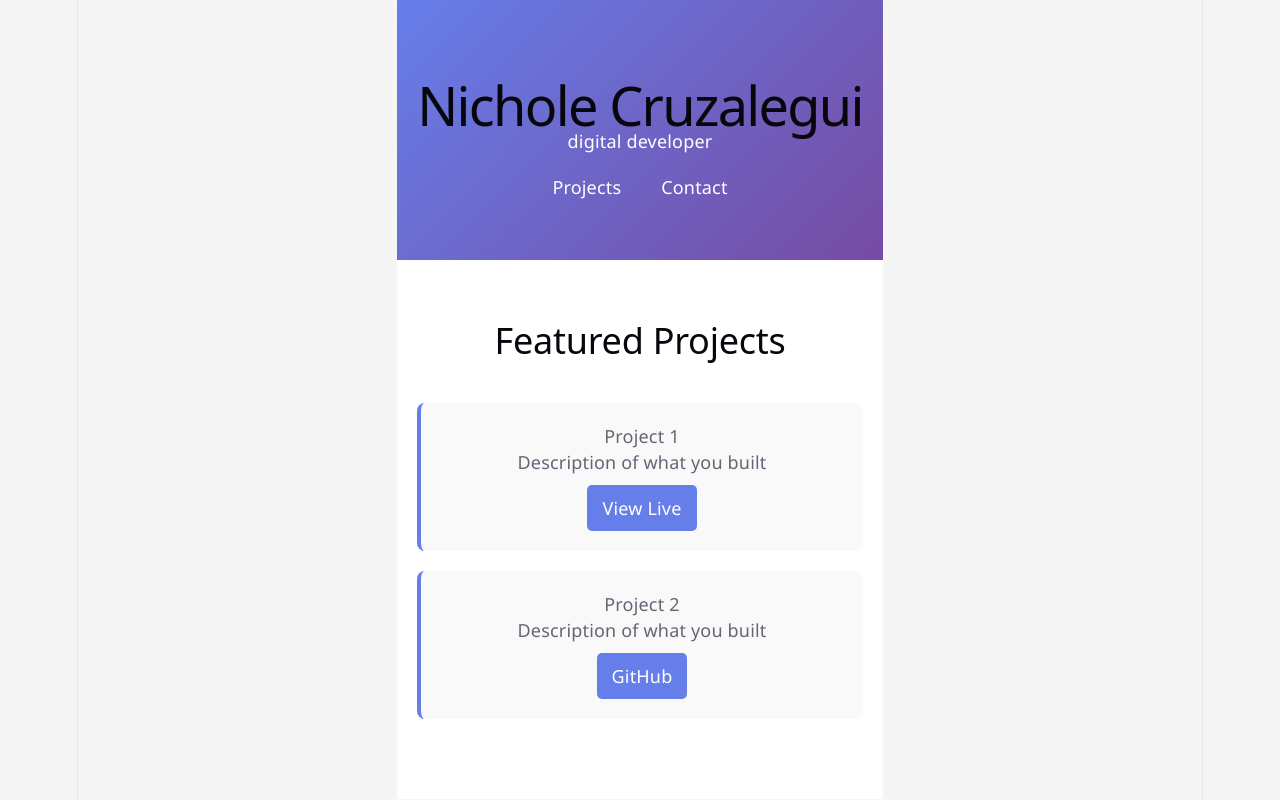
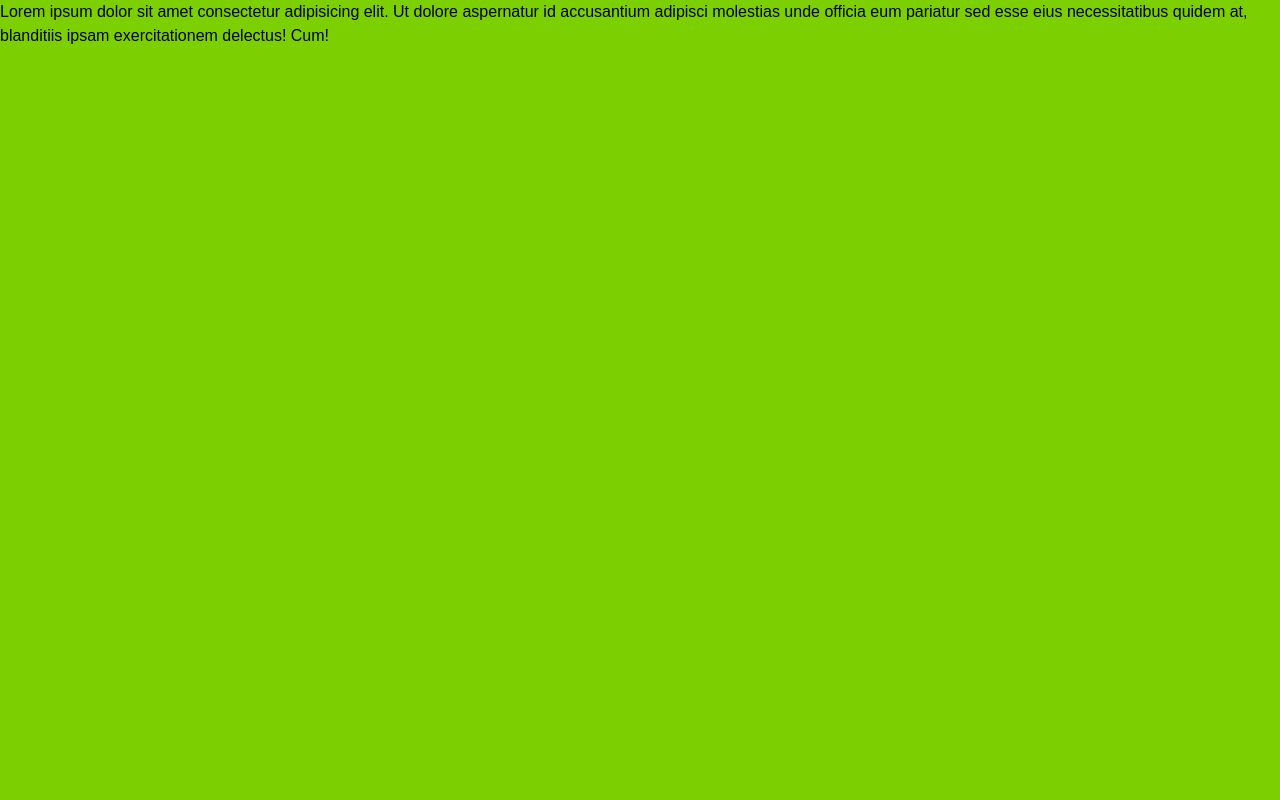
Before and after one commit to cruzn978/vite-portfolio-2026, a React (Vite) app: page / in a window 1280 px wide. Shown: the top 800 px of the page. Built offline with nearby package versions, Linux system fonts and the light colour scheme.

Commit message:
Tests tailwind

```diff
--- a/package.json
+++ b/package.json
@@ -14,6 +14,9 @@
   },
   "dependencies": {
     "@tailwindcss/vite": "^4.2.4",
+    "@tailwindplus/elements": "^1.0.22",
+    "prettier": "^3.8.3",
+    "prettier-plugin-tailwindcss": "^0.8.0",
     "react": "^19.2.5",
     "react-dom": "^19.2.5"
   },
--- a/src/App.css
+++ b/src/App.css
@@ -1,83 +1,6 @@
+/* reg styles on top of App.css */
 * {
   margin: 0;
   padding: 0;
   box-sizing: border-box;
 }
-
-body {
-  font-family: 'Segoe UI', Tahoma, Geneva, Verdana, sans-serif;
-  background: #f5f5f5;
-}
-
-.portfolio {
-  max-width: 1200px;
-  margin: 0 auto;
-}
-
-.header {
-  background: linear-gradient(135deg, #667eea 0%, #764ba2 100%);
-  color: white;
-  padding: 60px 20px;
-  text-align: center;
-}
-
-.header h1 {
-  font-size: 3em;
-  margin-bottom: 10px;
-}
-
-.header nav {
-  margin-top: 20px;
-}
-
-.header nav a {
-  color: white;
-  margin: 0 20px;
-  text-decoration: none;
-  font-weight: 500;
-}
-
-.projects {
-  padding: 60px 20px;
-  background: white;
-}
-
-.projects h2 {
-  text-align: center;
-  margin-bottom: 40px;
-  font-size: 2em;
-}
-
-.project-card {
-  background: #f9f9f9;
-  padding: 20px;
-  margin: 20px 0;
-  border-radius: 8px;
-  border-left: 4px solid #667eea;
-}
-
-.project-card a {
-  display: inline-block;
-  margin-top: 10px;
-  padding: 10px 15px;
-  background: #667eea;
-  color: white;
-  text-decoration: none;
-  border-radius: 5px;
-}
-
-.contact {
-  background: #f5f5f5;
-  padding: 60px 20px;
-  text-align: center;
-}
-
-.contact a {
-  display: inline-block;
-  margin: 10px 15px;
-  padding: 10px 20px;
-  background: #667eea;
-  color: white;
-  text-decoration: none;
-  border-radius: 5px;
-}
--- a/src/App.jsx
+++ b/src/App.jsx
@@ -2,35 +2,14 @@ import "./App.css";
 
 function App() {
   return (
-    <div className="portfolio">
-      <header className="header">
-        <h1>Nichole Cruzalegui</h1>
-        <p>digital developer</p>
-        <nav>
-          <a href="#projects">Projects</a>
-          <a href="#contact">Contact</a>
-        </nav>
-      </header>
-
-      <section id="projects" className="projects">
-        <h2>Featured Projects</h2>
-        <div className="project-card">
-          <h3>Project 1</h3>
-          <p>Description of what you built</p>
-          <a href="#">View Live</a>
-        </div>
-        <div className="project-card">
-          <h3>Project 2</h3>
-          <p>Description of what you built</p>
-          <a href="#">GitHub</a>
-        </div>
-      </section>
-
-      <section id="contact" className="contact">
-        <h2>Get In Touch</h2>
-        <a href="mailto:your@email.com">Email Me</a>
-        <a href="https://github.com">GitHub</a>
-        <a href="https://linkedin.com">LinkedIn</a>
+    <div>
+      <section className="h-screen bg-lime-500">
+        <p>
+          Lorem ipsum dolor sit amet consectetur adipisicing elit. Ut dolore
+          aspernatur id accusantium adipisci molestias unde officia eum pariatur
+          sed esse eius necessitatibus quidem at, blanditiis ipsam
+          exercitationem delectus! Cum!
+        </p>
       </section>
     </div>
   );
--- /dev/null
+++ b/src/Navbar.jsx
@@ -0,0 +1,9 @@
+function Navbar() {
+  return (
+    <nav>
+
+    </nav>
+  );
+};
+
+export default Navbar;
--- a/src/index.css
+++ b/src/index.css
@@ -1,113 +1,23 @@
+/* Global styles */
 @import "tailwindcss";
+@import url("https://fonts.googleapis.com/css2?family=DM+Sans:ital,opsz,wght@0,9..40,100..1000;1,9..40,100..1000&family=Work+Sans:ital,wght@0,100..900;1,100..900&display=swap");
 
-:root {
-  --text: #6b6375;
-  --text-h: #08060d;
-  --bg: #fff;
-  --border: #e5e4e7;
-  --code-bg: #f4f3ec;
-  --accent: #aa3bff;
-  --accent-bg: rgba(170, 59, 255, 0.1);
-  --accent-border: rgba(170, 59, 255, 0.5);
-  --social-bg: rgba(244, 243, 236, 0.5);
-  --shadow:
-    rgba(0, 0, 0, 0.1) 0 10px 15px -3px, rgba(0, 0, 0, 0.05) 0 4px 6px -2px;
-
-  --sans: system-ui, 'Segoe UI', Roboto, sans-serif;
-  --heading: system-ui, 'Segoe UI', Roboto, sans-serif;
-  --mono: ui-monospace, Consolas, monospace;
-
-  font: 18px/145% var(--sans);
-  letter-spacing: 0.18px;
-  color-scheme: light dark;
-  color: var(--text);
-  background: var(--bg);
-  font-synthesis: none;
-  text-rendering: optimizeLegibility;
-  -webkit-font-smoothing: antialiased;
-  -moz-osx-font-smoothing: grayscale;
-
-  @media (max-width: 1024px) {
-    font-size: 16px;
-  }
+/* FONTS */
+.work-sans-titles {
+  font-optical-sizing: auto;
+  font-weight: 900;
+  font-style: normal;
 }
 
-@media (prefers-color-scheme: dark) {
-  :root {
-    --text: #9ca3af;
-    --text-h: #f3f4f6;
-    --bg: #16171d;
-    --border: #2e303a;
-    --code-bg: #1f2028;
-    --accent: #c084fc;
-    --accent-bg: rgba(192, 132, 252, 0.15);
-    --accent-border: rgba(192, 132, 252, 0.5);
-    --social-bg: rgba(47, 48, 58, 0.5);
-    --shadow:
-      rgba(0, 0, 0, 0.4) 0 10px 15px -3px, rgba(0, 0, 0, 0.25) 0 4px 6px -2px;
-  }
-
-  #social .button-icon {
-    filter: invert(1) brightness(2);
-  }
+.dm-sans-content {
+  font-family: "DM Sans", sans-serif;
+  font-optical-sizing: auto;
+  font-weight: 300;
+  font-style: normal;
 }
 
 body {
   margin: 0;
+  font-family: "DM Sans", sans-serif;
+  /* background: #f5f5f5; */
 }
-
-#root {
-  width: 1126px;
-  max-width: 100%;
-  margin: 0 auto;
-  text-align: center;
-  border-inline: 1px solid var(--border);
-  min-height: 100svh;
-  display: flex;
-  flex-direction: column;
-  box-sizing: border-box;
-}
-
-h1,
-h2 {
-  font-family: var(--heading);
-  font-weight: 500;
-  color: var(--text-h);
-}
-
-h1 {
-  font-size: 56px;
-  letter-spacing: -1.68px;
-  margin: 32px 0;
-  @media (max-width: 1024px) {
-    font-size: 36px;
-    margin: 20px 0;
-  }
-}
-h2 {
-  font-size: 24px;
-  line-height: 118%;
-  letter-spacing: -0.24px;
-  margin: 0 0 8px;
-  @media (max-width: 1024px) {
-    font-size: 20px;
-  }
-}
-p {
-  margin: 0;
-}
-
-code,
-.counter {
-  font-family: var(--mono);
-  display: inline-flex;
-  border-radius: 4px;
-  color: var(--text-h);
-}
-
-code {
-  font-size: 15px;
-  line-height: 135%;
-  padding: 4px 8px;
-  background: var(--code-bg);
-}
```
Also changed, not shown: 1 other file (tests, documents, lock files or other folders).
